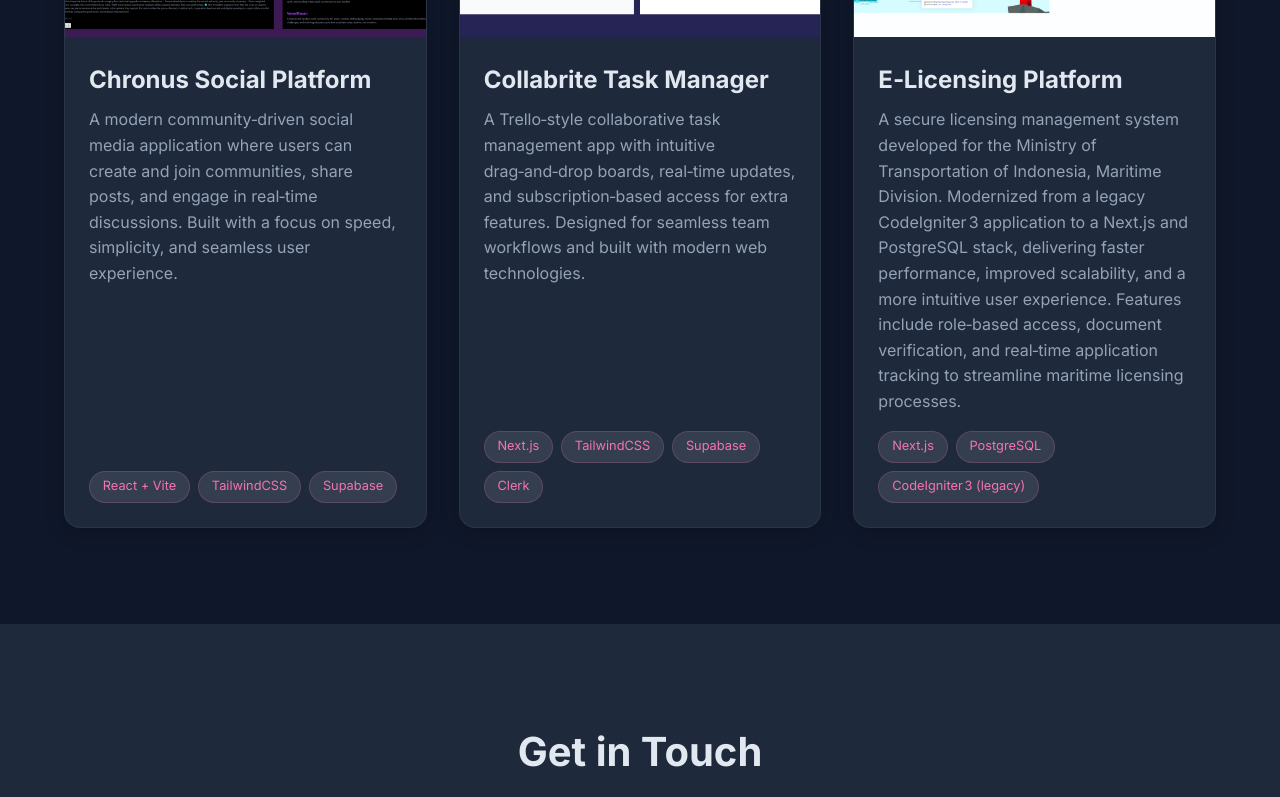
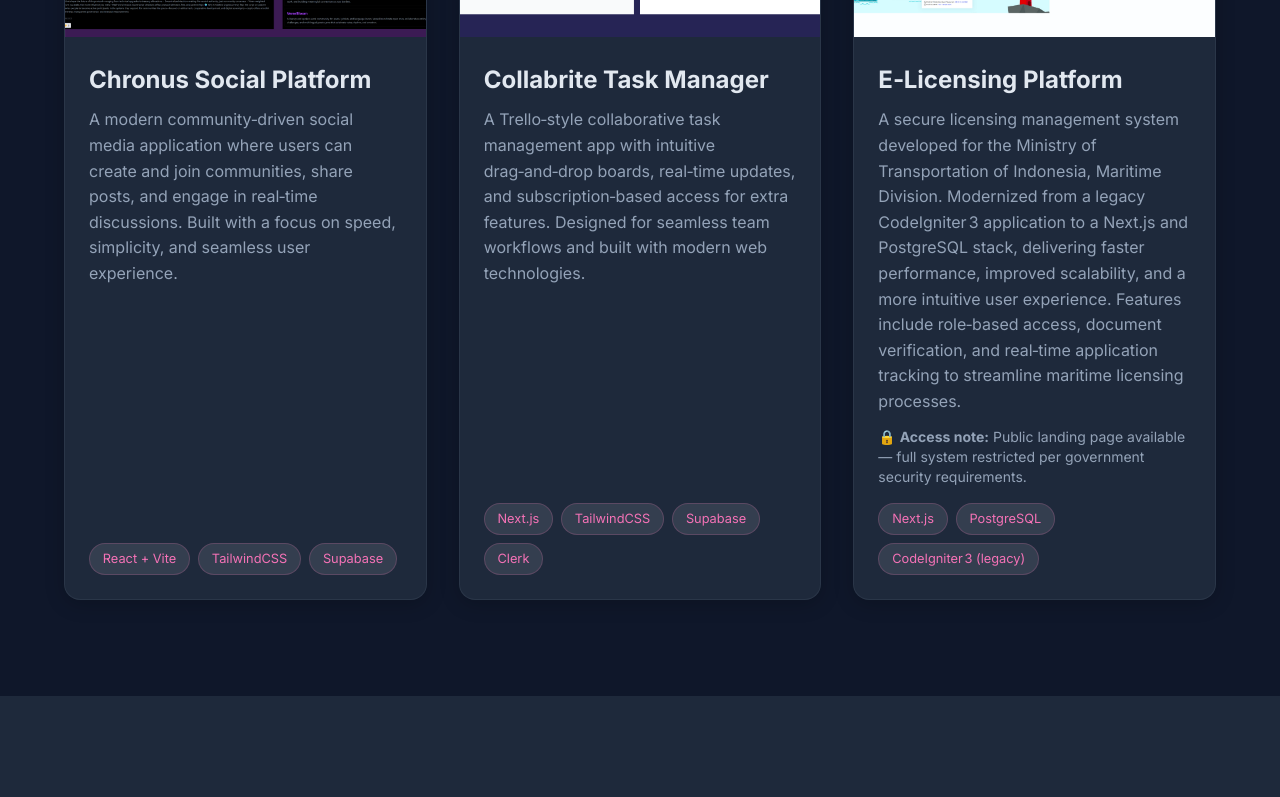
Before and after one commit to damhian/animated_personal_react_portofolio, a React (Vite) app: page / in a window 1280 px wide. Shown: the part 1212-2009 px from the top of the page. Built offline with nearby package versions, Linux system fonts and the light colour scheme.

Commit message:
add some message for restricted access project

```diff
--- a/index.html
+++ b/index.html
@@ -6,7 +6,7 @@
   <!-- <link rel="icon" type="image/svg+xml" href="/vite.svg" /> -->
   <link rel="icon" type="image/svg+xml" href="/dm_icon.png" />
   <meta name="viewport" content="width=device-width, initial-scale=1.0" />
-  <title>Vite + React</title>
+  <title>DM Personal Portofolio</title>
   <link rel="stylesheet" href="https://cdnjs.cloudflare.com/ajax/libs/font-awesome/6.4.0/css/all.min.css" />
   <link rel="stylesheet" href="https://fonts.googleapis.com/css2?family=Fira+Code:wght@400;500;600&display=swap" />
 </head>
--- a/src/App.css
+++ b/src/App.css
@@ -360,6 +360,14 @@ body {
   cursor: pointer;
 }
 
+.project-access-note {
+  display: block;
+  margin-top: 0.8rem;
+  font-size: 0.875rem;
+  line-height: 1.25rem;
+  color: var(--ligth-text);
+}
+
 .project-image::after {
   content: "";
   position: absolute;
--- a/src/components/Projects.jsx
+++ b/src/components/Projects.jsx
@@ -100,6 +100,12 @@ export const Projects = () => {
           className="project-card"
           variants={fadeInUp}
           whileHover={{ y: -10, transition: { duration: 0.2 } }}>
+          <a
+            href="https://e-licensing.dephub.go.id/landing/"
+            target="_blank"
+            className="project-link"
+            aria-label="Visit Collabrite Task Manager"
+          />
           <motion.div
             className="project-image"
             style={{ backgroundImage: "url('/projects/e-licensing.png')" }}
@@ -114,6 +120,10 @@ export const Projects = () => {
             intuitive user experience. Features include role‑based access,
             document verification, and real‑time application tracking to
             streamline maritime licensing processes.
+            <span className="project-access-note">
+              🔒 <strong>Access note:</strong> Public landing page available —
+              full system restricted per government security requirements.
+            </span>
           </p>
           <div className="project-tech">
             <span>Next.js</span>
```
